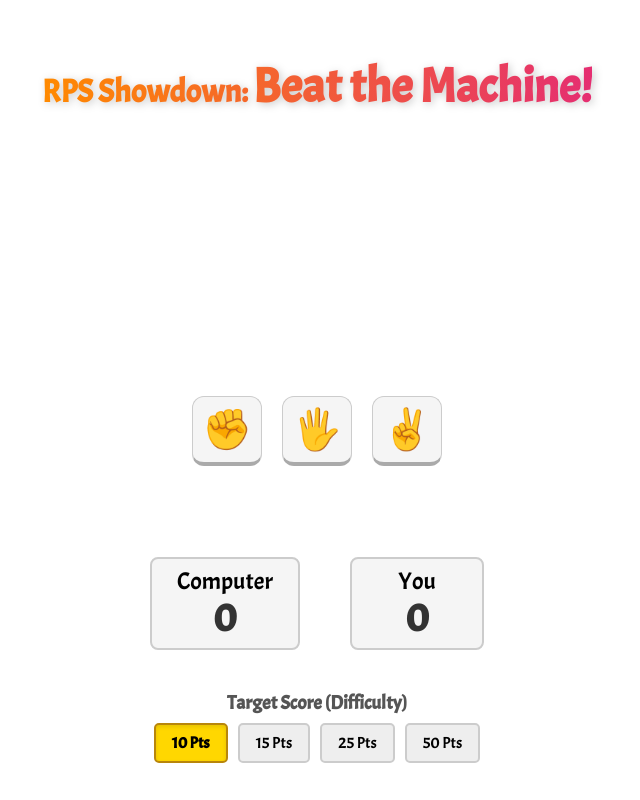
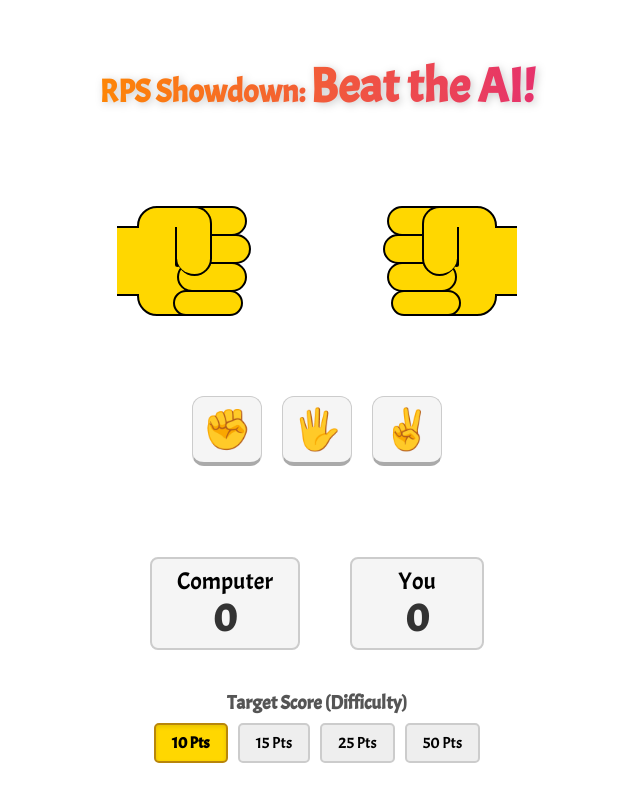
Before and after one commit to zjr1993/zjr1993.github.io, a website: page index.html in a window 1280 px wide. Shown: the whole page, without its empty margins (323-963 px from the left). Drawn offline with Linux system fonts and the light colour scheme.

Commit message:
Update title and text to 'Beat the AI!'

```diff
--- a/index.html
+++ b/index.html
@@ -3,19 +3,33 @@
 <head>
   <meta charset="UTF-8">
   <meta name="viewport" content="width=device-width, initial-scale=1.0, maximum-scale=1.0, user-scalable=no">
-  <title>RPS Showdown: Beat the Machine!</title>
+  <title>RPS Showdown: Beat the AI!</title>
   <link rel="stylesheet" href="./style.css">
 </head>
 <body>
   <div id="game-container">
     <div>
-      <h1>RPS Showdown: <span class="highlight">Beat the Machine!</span></h1>
+      <h1>RPS Showdown: <span class="highlight">Beat the AI!</span></h1>
 
       <div id="hands">
         <div class="hand" id="computer-hand">
-           </div>
+                    <div class="fist"></div>
+                    <div class="finger finger-1"></div>
+                    <div class="finger finger-2"></div>
+                    <div class="finger finger-3"></div>
+                    <div class="finger finger-4"></div>
+                    <div class="thumb"></div>
+                    <div class="arm"></div>
+          </div>
         <div class="hand" id="user-hand">
-           </div>
+                    <div class="fist"></div>
+                    <div class="finger finger-1"></div>
+                    <div class="finger finger-2"></div>
+                    <div class="finger finger-3"></div>
+                    <div class="finger finger-4"></div>
+                    <div class="thumb"></div>
+                    <div class="arm"></div>
+          </div>
       </div>
 
       <div id="icons">
```
